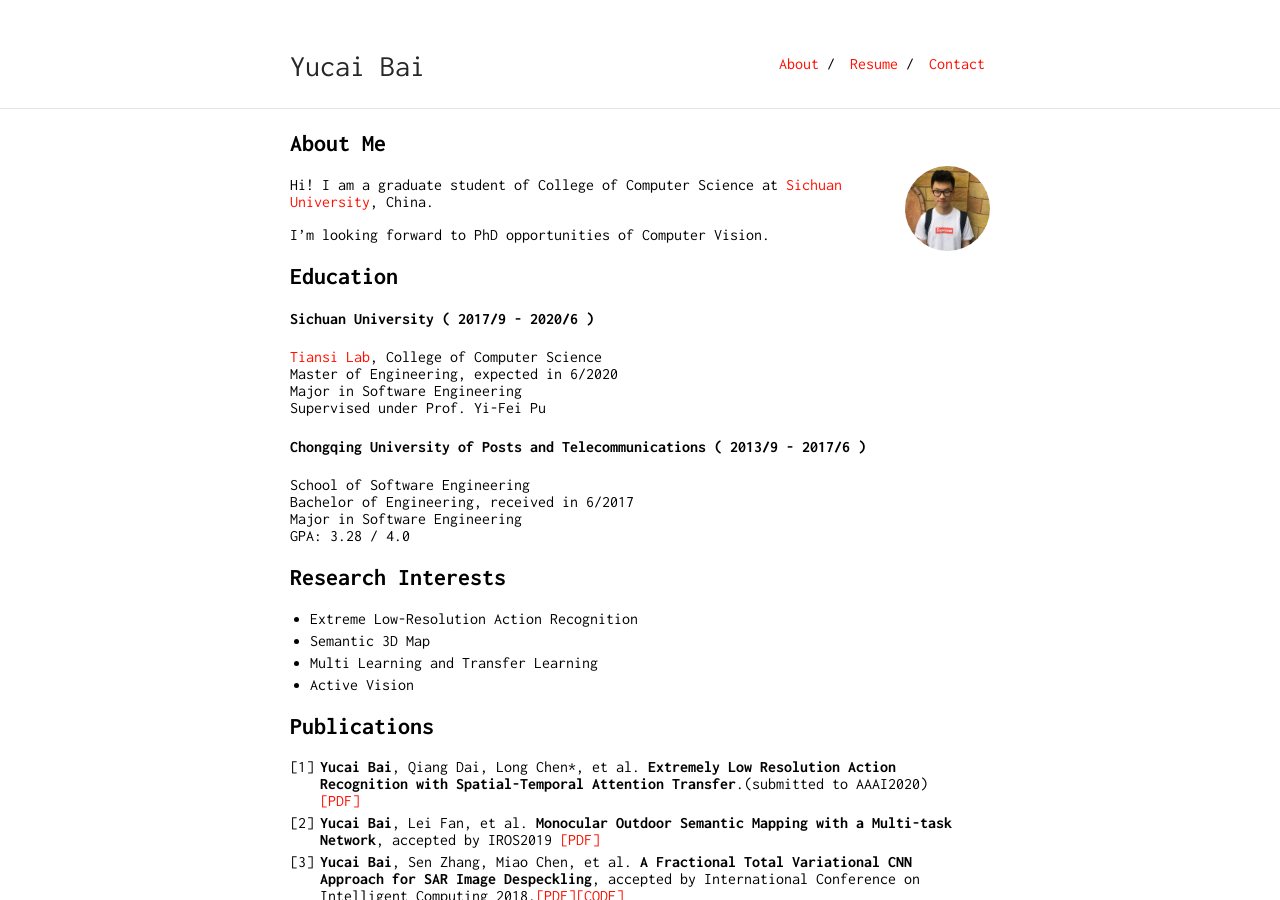
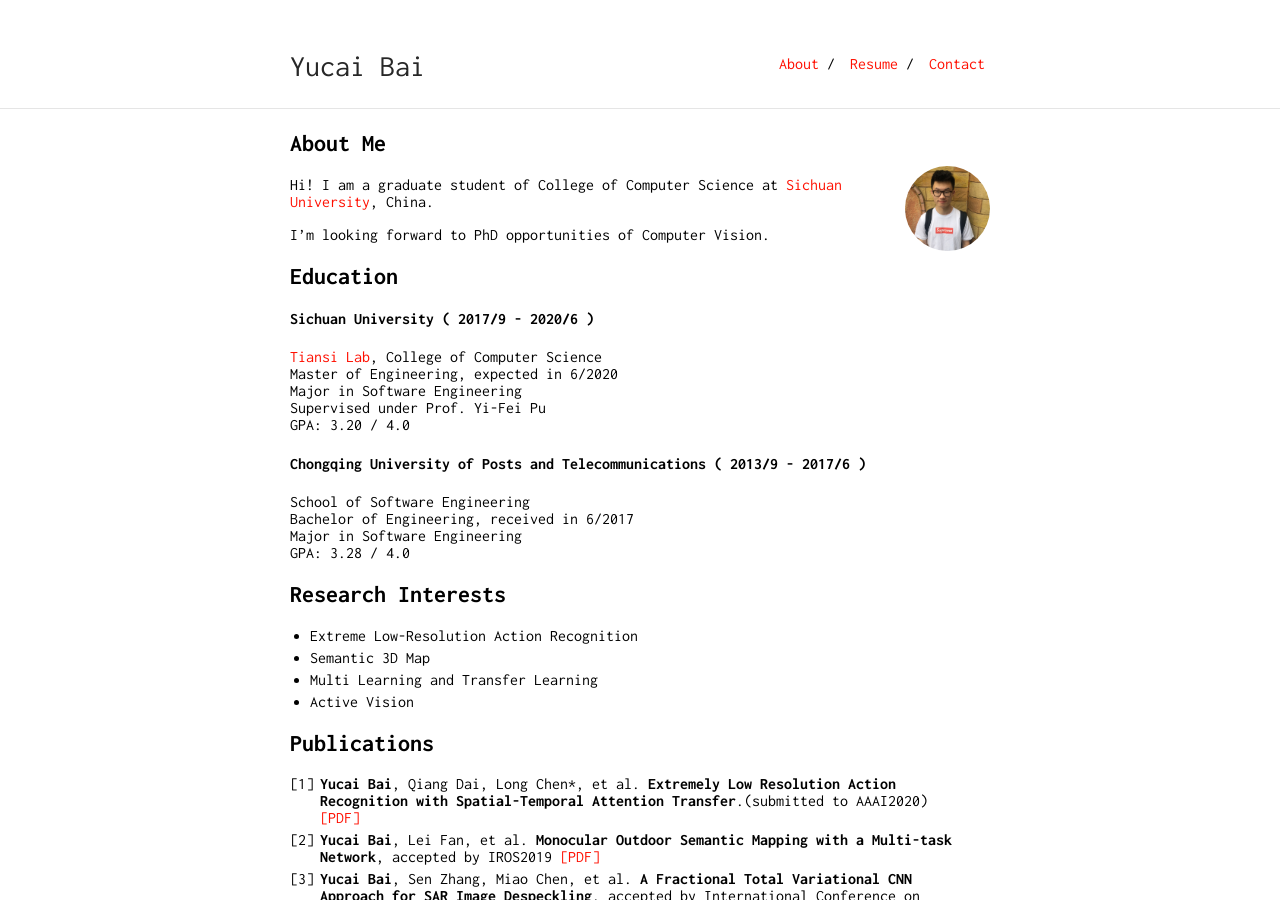
Before and after one commit to RaymondByc/raymondbyc-github.io, a Jekyll site: the page built from index.md, in a window 1280 px wide and 900 px high. Built offline with Jekyll 4.4.1, drawn with Linux system fonts in a browser that asks for light colours; our own code applies the rules of GitHub Pages for plain Markdown files.

Commit message:
index update.

```diff
--- a/index.md
+++ b/index.md
@@ -16,6 +16,7 @@ I'm looking forward to PhD opportunities of Computer Vision.
 Master of Engineering, expected in 6/2020
 Major in Software Engineering
 Supervised under Prof. Yi-Fei Pu
+GPA: 3.20 / 4.0
 
 #### Chongqing University of Posts and Telecommunications ( 2013/9 - 2017/6 )
 School of Software Engineering
```
Also changed, not shown: 1 other file.
